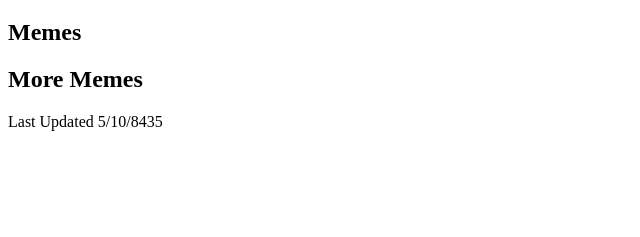
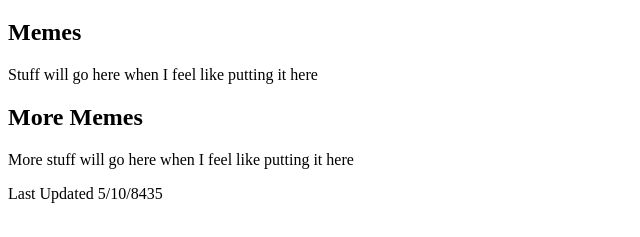
Before and after one commit to ZOrvis/WebCV, a plain HTML site: page index.html in a window 1280 px wide. Shown: the part 61-298 px from the top of the page, without its empty margins (0-640 px from the left). Drawn offline with Linux system fonts and the light colour scheme.

Commit message:
First edit

```diff
--- a/index.html
+++ b/index.html
@@ -13,10 +13,12 @@
 <main>
     <section>
         <h2>Memes</h2>
+        <p>Stuff will go here when I feel like putting it here</p>
     </section>
 
     <section>
         <h2>More Memes</h2>
+        <p>More stuff will go here when I feel like putting it here</p>
     </section>
 </main>
 
```
